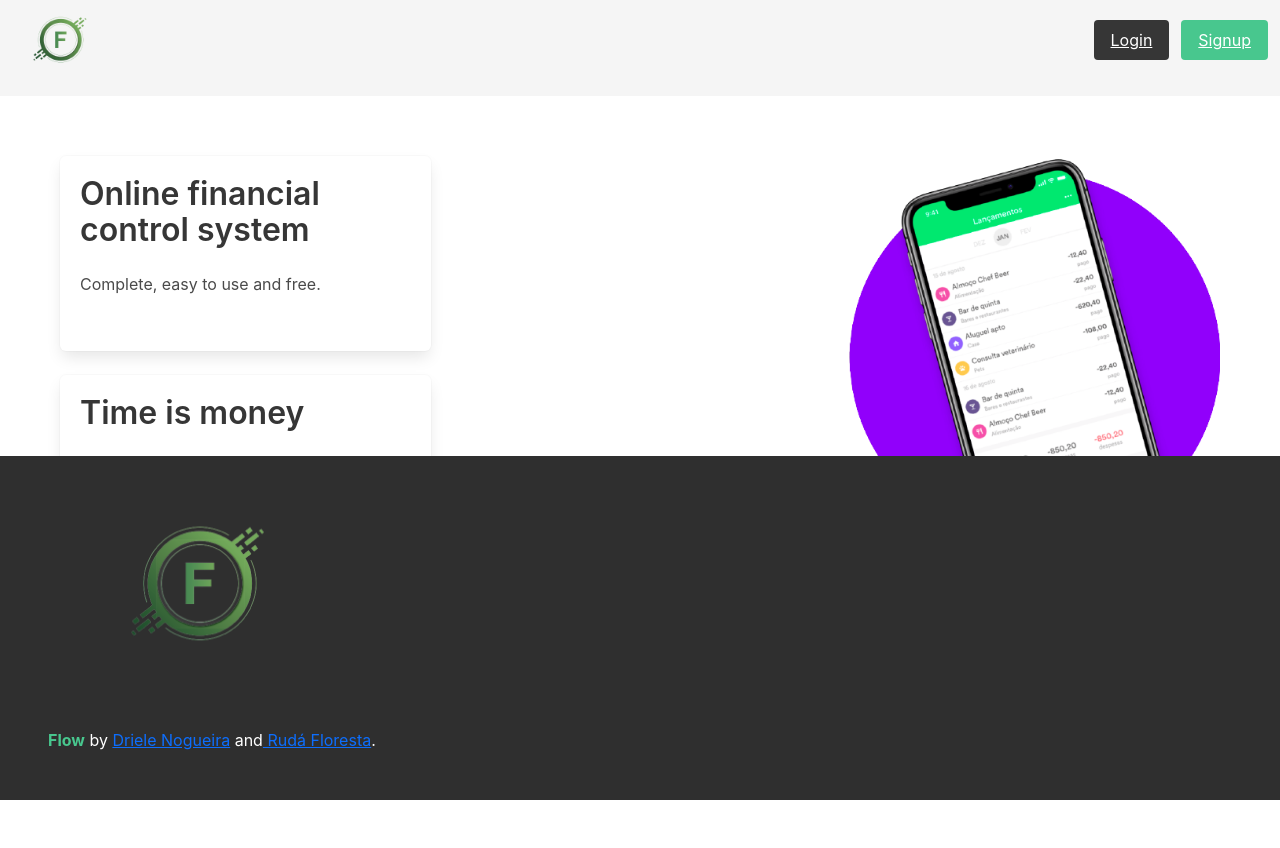
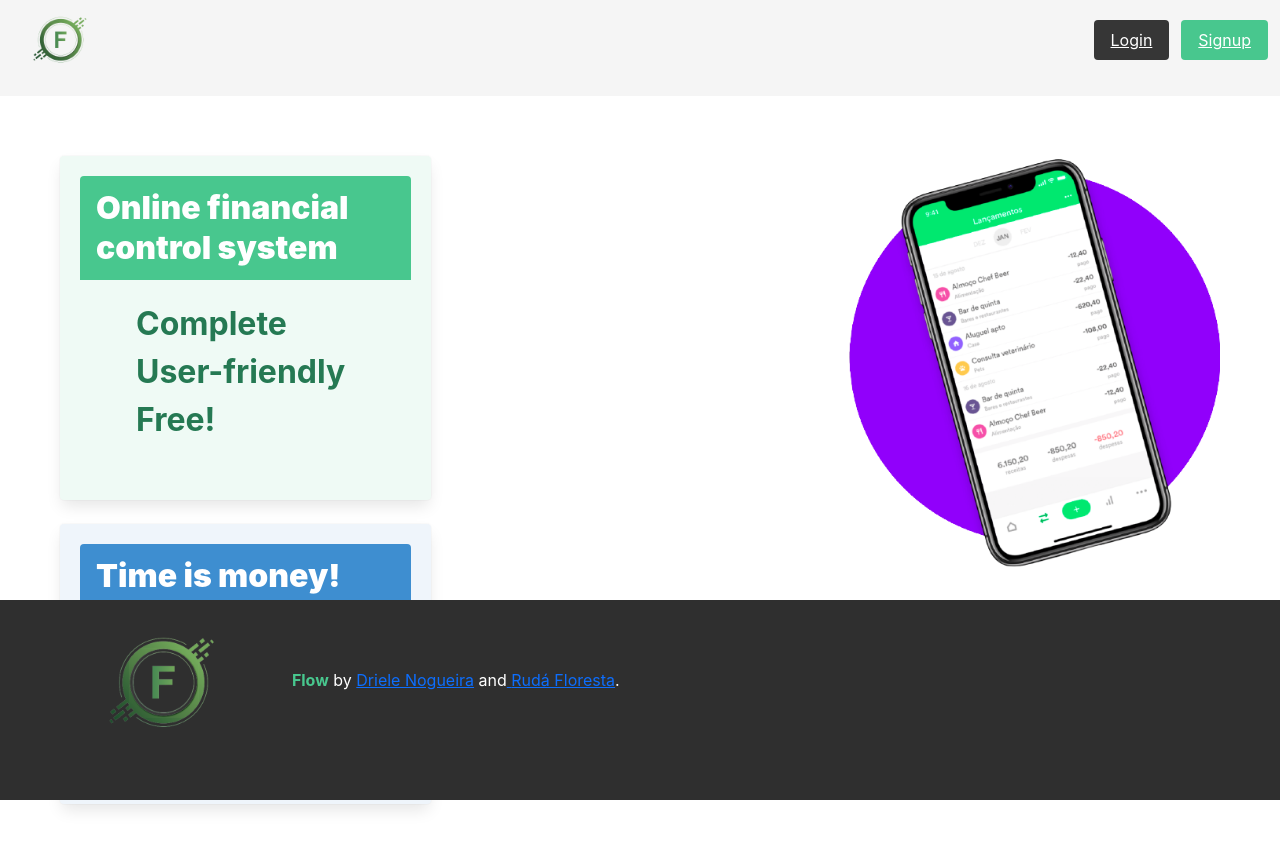
Before and after one commit to RudaF/project-flow, a React (Create React App) app: page / in a window 1280 px wide. Shown: the top 848 px of the page. Before the commit the page ends 800 px from the top, so only its background shows below. Built offline with nearby package versions, Linux system fonts and the light colour scheme.

Commit message:
Fixed footer spacing

```diff
--- a/src/components/AddTransactionForm.js
+++ b/src/components/AddTransactionForm.js
@@ -37,7 +37,8 @@ class AddTransactionForm extends Component {
         `https://ironrest.herokuapp.com/flowFinanceWDFTSP/${userResponse.data._id}`,
         { ...userResponse.data[0], financeData }
       );
-      console.log(userUpdateResponse);
+      this.setState({ description: "", category: "", amount: "", date: "" });
+      window.alert("Transaction added to list!");
     } catch (err) {
       console.error(err);
     }
@@ -63,21 +64,10 @@ class AddTransactionForm extends Component {
               />
             </div>
           </div>
-          <div className="field m-2">
-            <label className="label">Category</label>
-            <div className="control">
-              <input
-                onChange={this.handleChange}
-                className="input"
-                type="text"
-                placeholder="e.g home or food, etc ..."
-                name="category"
-                value={this.state.category}
-              />
-            </div>
-          </div>
 
-          <div className="field has-addons m-2">
+          <div className="field has-addons m-2 d-flex flex-column">
+            <label className="label">Amount</label>
+            <div>
               <p className="control">
                 <input
                   onChange={this.handleChange}
@@ -89,8 +79,10 @@ class AddTransactionForm extends Component {
                 />
               </p>
             </div>
+          </div>
 
           <div className="control m-2">
+            <label className="label">Is it an Income or Expense?</label>
             <div className="select">
               <select name="category" onChange={this.handleChange}>
                 <option value="expense">Expense</option>
@@ -98,7 +90,9 @@ class AddTransactionForm extends Component {
               </select>
             </div>
           </div>
+
           <div className="control m-2">
+            <label className="label">When is it from?</label>
             <input
               onChange={this.handleChange}
               className="input is-primary"
--- a/src/components/Footer.js
+++ b/src/components/Footer.js
@@ -2,34 +2,47 @@ import React from "react";
 import { Link } from "react-router-dom";
 import flow from "./images/logo1-removebg-preview.png";
 
+const style = {
+  backgroundColor: "#2F2F2F",
+  color: "#ffff",
+  padding: "20px",
+  position: "fixed",
+  left: "0",
+  bottom: "0",
+  height: "200px",
+  width: "100%",
+};
+
+const phantom = {
+  display: "block",
+  padding: "20px",
+  height: "200px",
+  width: "100%",
+};
+
 function Footer() {
   return (
-    <footer
-      className="footer fixed-bottom mt-5"
-      style={{
-        backgroundColor: "#2F2F2F",
-        position: "absolute",
-        left: 0,
-        right: 0,
-        bottom: 0,
-        color: "#fff",
-      }}
-    >
-      <div className="content d-flex  flex-column">
+    <div style={phantom}>
+      <div style={style} className="d-flex">
         <Link to="/" className="ml-5">
           <img src={flow} width="300px" alt="Flow logo" />
         </Link>
-        <p className="m-5 fixed-bottom">
+        <div className="container">
+          <p className="mt-5">
             <strong style={{ color: "#48C78E" }}>Flow</strong> by{" "}
             <a href="https://www.linkedin.com/in/driele-de-aquino-nogueira-4b7b8b37/">
               Driele Nogueira
             </a>{" "}
             and
-          <a href="https://www.linkedin.com/in/rudafloresta/"> Rudá Floresta</a>
+            <a href="https://www.linkedin.com/in/rudafloresta/">
+              {" "}
+              Rudá Floresta
+            </a>
             .
           </p>
         </div>
-    </footer>
+      </div>
+    </div>
   );
 }
 
--- a/src/components/HomePage.js
+++ b/src/components/HomePage.js
@@ -5,17 +5,37 @@ function HomePage() {
   return (
     <div className="tile is-ancestor m-5">
       <div className="tile is-4 is-vertical is-parent">
-        <div className="tile is-child box">
-          <p className="title">Online financial control system</p>
-          <p>Complete, easy to use and free.</p>
+        <div className="tile is-child box message is-success">
+          <div className="message-header">
+            <strong className="is-size-3">
+              Online financial control system
+            </strong>
+          </div>
+          <div className="message-body">
+            <ul>
+              <li>
+                <strong className="is-size-3">Complete</strong>
+              </li>
+              <li>
+                <strong className="is-size-3">User-friendly</strong>
+              </li>
+              <li>
+                <strong className="is-size-3">Free!</strong>
+              </li>
+            </ul>
+          </div>
         </div>
-        <div className="tile is-child box">
-          <p className="title">Time is money</p>
-          <p>
-            In Flow you control your money in seconds and don't waste time. Keep
-            everything under control and enjoy your time with what really
-            matters to you!
-          </p>
+        <div className="tile is-child box message is-info">
+          <div className="message-header">
+            <strong className="is-size-3">Time is money!</strong>
+          </div>
+          <div className="message-body has-text-centered">
+            <p>
+              In Flow you control your money in seconds and don't waste time.
+              Keep everything under control and enjoy your time with what really
+              matters to you!
+            </p>
+          </div>
         </div>
       </div>
 
--- a/src/components/LogInForm.js
+++ b/src/components/LogInForm.js
@@ -59,12 +59,6 @@ class LogInForm extends Component {
   render() {
     return (
       <div className="container columns is-mobile mt-6">
-        <script
-          src="https://apis.google.com/js/platform.js"
-          async
-          defer
-        ></script>
-
         <form
           className="column is-half is-offset-one-quarter"
           onSubmit={this.handleSubmit}
@@ -140,10 +134,7 @@ class LogInForm extends Component {
               </button>
             </div>
           </div>
-          <div>
-            <p>or Sign-in with Google:</p>
-          </div>
-          <div className="g-signin2" data-onsuccess="onSignIn"></div>
+
           {/* Buttons */}
         </form>
       </div>
--- a/src/components/TransactionsList.js
+++ b/src/components/TransactionsList.js
@@ -27,6 +27,7 @@ class TransactionsList extends Component {
       const financeData = financeDates.map((date, i) => {
         return { date: date, amount: financeValues[i] };
       });
+      console.log(userResponse);
       this.setState({
         transactionList: [...userResponse.data.financeData],
         financeValues,
```
Lines whose indentation alone changed are shown as unchanged.
